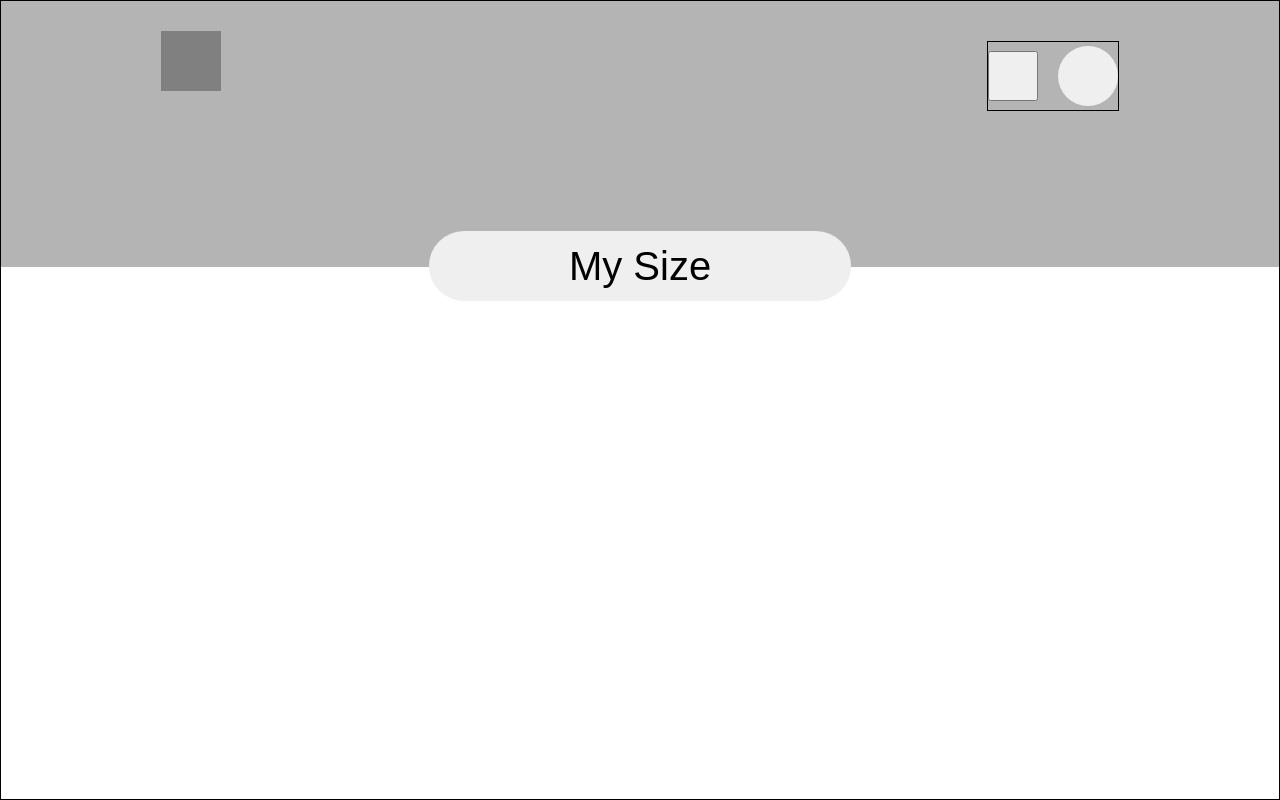
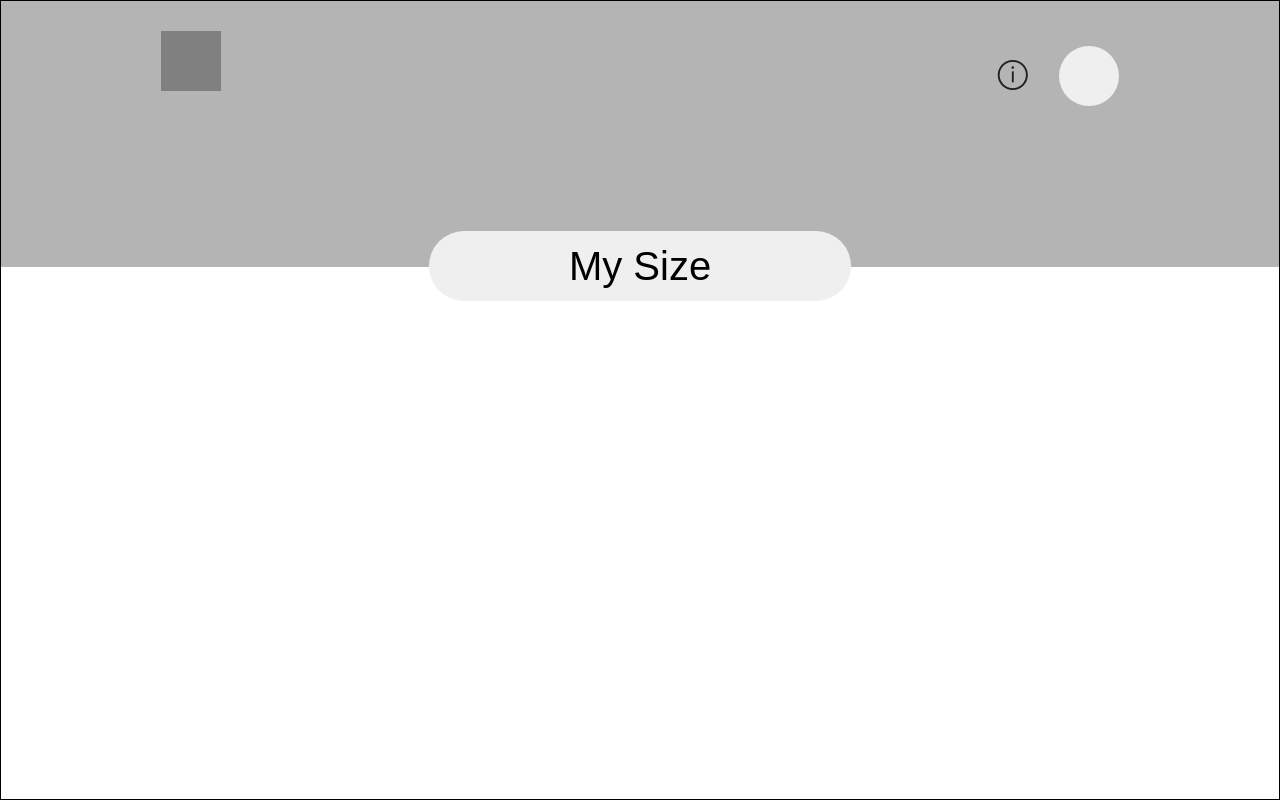
Before and after one commit to OWN-SIZE/onsize-website, a Next.js app: page /home in a window 1280 px wide. Built offline with nearby package versions, Linux system fonts and the light colour scheme.

Commit message:
feat/#4: infoIcon 추가

```diff
--- a/components/common/Header.tsx
+++ b/components/common/Header.tsx
@@ -1,3 +1,5 @@
+import { InfoIcon } from 'assets/icon';
+import Image from 'next/image';
 import styled from 'styled-components';
 
 function Header() {
@@ -6,7 +8,9 @@ function Header() {
       <Styled.TopSection>
         <Styled.LogoImg />
         <Styled.RightSection>
-          <Styled.InfoButton></Styled.InfoButton>
+          <Styled.InfoButton>
+            <Image src={InfoIcon} alt="튜토리얼 보기 아이콘" />
+          </Styled.InfoButton>
           <Styled.Profile></Styled.Profile>
         </Styled.RightSection>
       </Styled.TopSection>
@@ -51,13 +55,14 @@ const Styled = {
 
     margin-right: 16rem;
     margin-top: 4rem;
-
-    border: solid 1px black;
   `,
 
   InfoButton: styled.button`
     width: 5rem;
     height: 5rem;
+
+    background: none;
+    border: none;
 
     cursor: pointer;
   `,
@@ -66,6 +71,7 @@ const Styled = {
     width: 6rem;
     height: 6rem;
     border-radius: 4.7rem;
+
     border: none;
 
     cursor: pointer;
```
